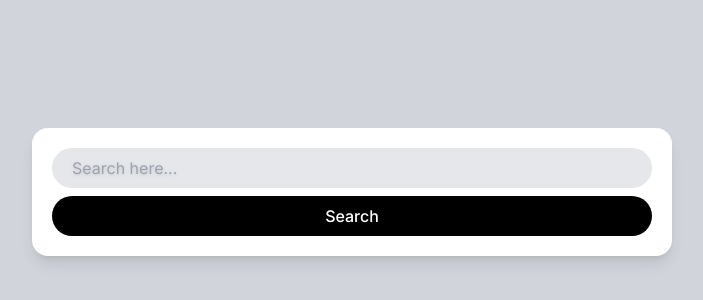
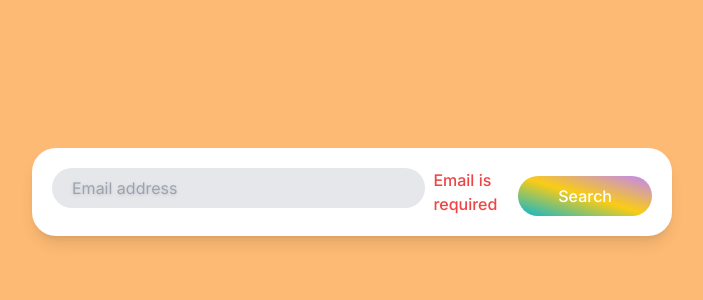
Before and after one commit to seonhee17/carrot-market-study, a Next.js app: page / in a window 1280 px wide. Shown: the part 208-508 px from the top of the page, without its empty margins (288-991 px from the left). Built offline with nearby package versions, Linux system fonts and the light colour scheme.

Commit message:
#3.6 Form Modifiers

```diff
--- a/src/app/page.tsx
+++ b/src/app/page.tsx
@@ -5,21 +5,57 @@
          dark :  화면모드가 다크모드일때
          active: 마우스 클릭 시
          placeholder : 가상요소
+sm:bg-red-100 작은화면부터 그이후의 화면은 배경색을 가진다는 소리
 
+미디어쿼리
+sm:bg-red-100
+md:bg-green-100
+lg:bg-cyan-100
+xl:bg-orange-300
+2xl:bg-purple-300
+
+그라데이션
+bg-gradient-to-tr
+from-cyan-500 via-yellow-400 to-purple-400"
+
+ invalid:bg-red-100 유효하지않은값
+required 필수요구값
+
+peer 형제 이화면에서 input 과 button은 형제이다.
+peer-invalid:bg-red-100" 형제가 유효하지 않다면 ,
 */
 
 export default function Home(){
   return (
-    <main className="bg-gray-300 h-screen flex items-center justify-center p-5 dark:bg-gray-700">
-          <div className="bg-white w-full shadow-lg p-5 rounded-2xl max-w-screen-sm dark:bg-gray-500 ">
-            <input className="w-full rounded-full h-10 bg-gray-200 pl-5 outline-none ring
-            ring-transparent focus:ring-orange-500 focus:ring-offset-2 transition-shadow
-            placeholder:drop-shadow"
-            type="text" placeholder="Search here..."
-            />
-            <button className="bg-black w-full text-white py-2
+    <main className="bg-gray-300
+                    sm:bg-red-100
+                    md:bg-green-100
+                    lg:bg-cyan-100
+                    xl:bg-orange-300
+                    2xl:bg-purple-300
+                    h-screen flex items-center justify-center p-5">
+          <div  className="bg-white  shadow-lg p-5
+                          rounded-3xl w-full max-w-screen-sm flex flex-col
+                          md:flex-row gap-2">
+            <input  className="w-full rounded-full h-10
+                              bg-gray-200 pl-5 outline-none ring
+                              ring-transparent focus:ring-orange-500
+                              focus:ring-offset-2 transition-shadow
+                              placeholder:drop-shadow invalid:focus:ring-red-600 peer
+                              "
+                    type="email"
+                    required
+                    placeholder="Email address" />
+            <span className="text-red-500 font-medium hidden peer-invalid:block">
+              Email is required
+            </span>
+            <button className="bg-black text-white py-2
             rounded-full active:scale-90 mt-2
-            transition-transform font-medium outline-none">
+            transition-transform font-medium outline-none
+            md:px-10 bg-gradient-to-tr
+            from-cyan-500 via-yellow-400 to-purple-400
+            peer-invalid:bg-red-100"
+            >
             Search
             </button>
           </div>
```
